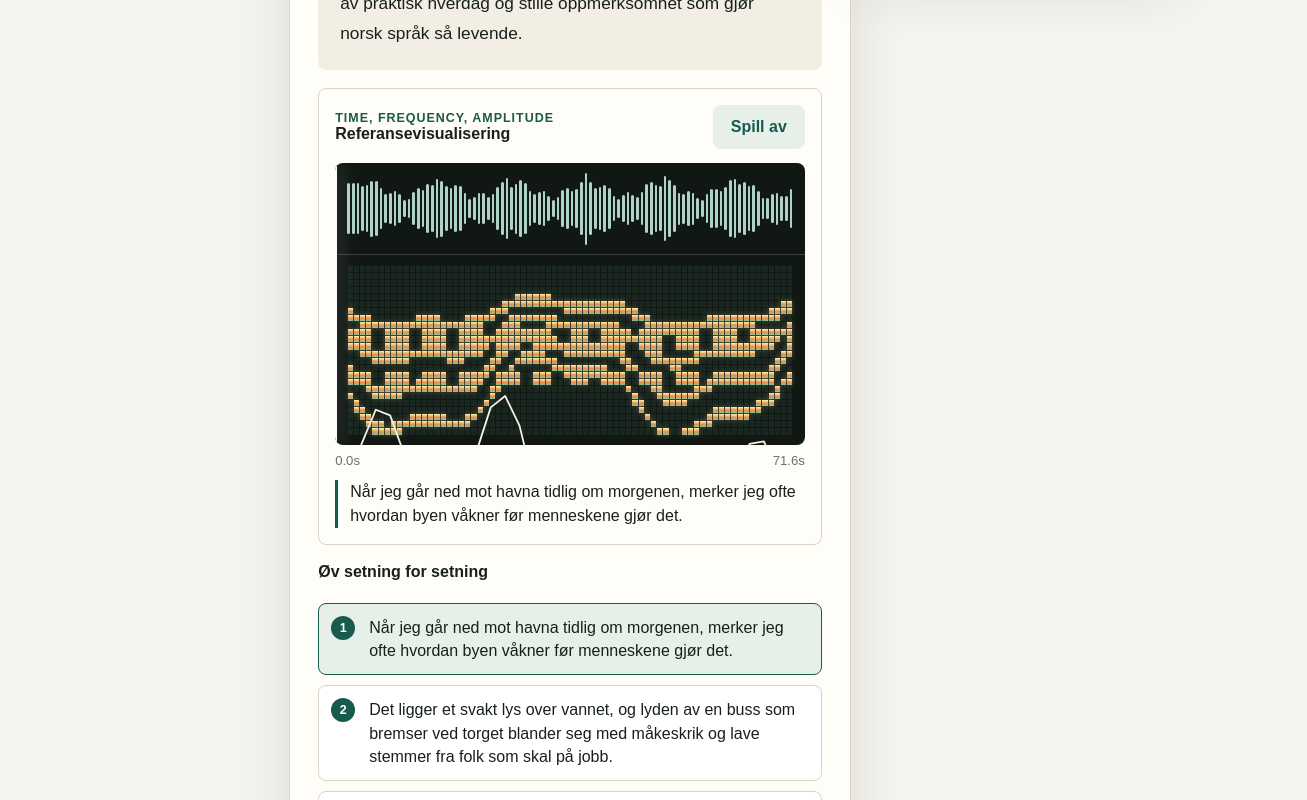
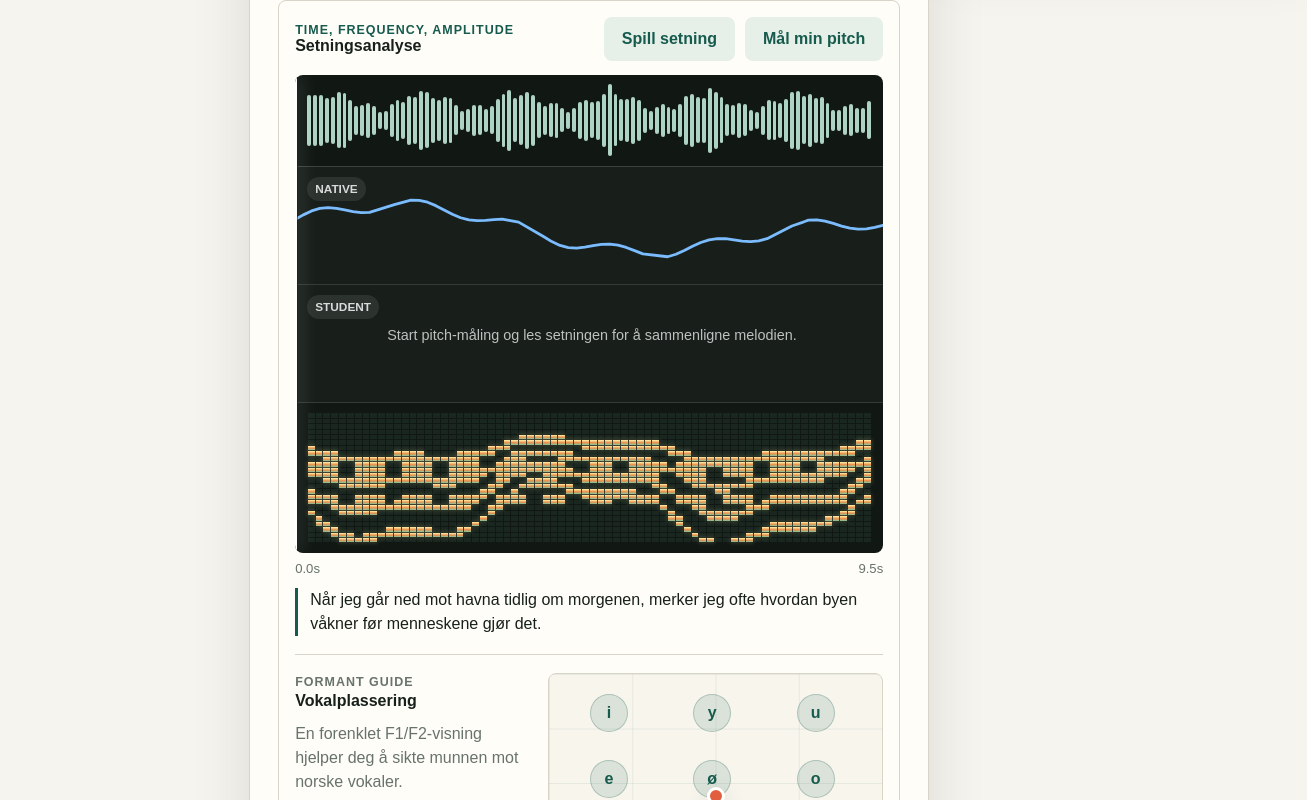
Before and after one commit to KevinGj/NorskCoach, a Next.js app: page / in a window 1280 px wide. Shown: the part 1100-1900 px from the top of the page, 1307 px wide, since content can reach past the window. Built offline with nearby package versions, Linux system fonts and the light colour scheme.

Commit message:
Improve speech analysis visualizer

```diff
--- a/app/globals.css
+++ b/app/globals.css
@@ -45,7 +45,7 @@ nav,
 .heroGrid,
 .appShell {
   margin: 0 auto;
-  max-width: 1180px;
+  max-width: 1540px;
 }
 
 nav {
@@ -76,7 +76,7 @@ nav {
 }
 
 .heroGrid {
-  align-items: end;
+  align-items: flex-end;
   display: grid;
   gap: 28px;
   grid-template-columns: 1.5fr 0.8fr;
@@ -146,10 +146,10 @@ h3 {
 }
 
 .appShell {
-  align-items: start;
+  align-items: flex-start;
   display: grid;
   gap: 18px;
-  grid-template-columns: 170px minmax(0, 1fr) 310px;
+  grid-template-columns: 180px minmax(680px, 1fr) minmax(360px, 460px);
   padding: 28px clamp(18px, 4vw, 56px) 64px;
 }
 
@@ -263,6 +263,7 @@ h3 {
   font-size: 1.08rem;
   line-height: 1.7;
   margin-bottom: 0;
+  max-width: 72ch;
 }
 
 .audioStudy {
@@ -283,6 +284,13 @@ h3 {
 .audioStudyHeader h3,
 .audioStudyHeader p {
   margin-bottom: 0;
+}
+
+.analysisActions {
+  display: flex;
+  flex-wrap: wrap;
+  gap: 10px;
+  justify-content: flex-end;
 }
 
 .linkedTimeline {
@@ -322,10 +330,64 @@ h3 {
   opacity: 0.9;
 }
 
+.pitchLane {
+  background: rgba(255, 255, 255, 0.03);
+  border-bottom: 1px solid rgba(255, 255, 255, 0.12);
+  height: 118px;
+  position: relative;
+}
+
+.pitchLane svg {
+  height: 100%;
+  inset: 0;
+  position: absolute;
+  width: 100%;
+}
+
+.pitchLane polyline {
+  fill: none;
+  stroke-linecap: round;
+  stroke-linejoin: round;
+  stroke-width: 2.8;
+  vector-effect: non-scaling-stroke;
+}
+
+.nativeLane polyline {
+  stroke: #7bbcff;
+}
+
+.studentLane polyline {
+  stroke: #f3c663;
+}
+
+.studentLane p {
+  color: rgba(255, 255, 255, 0.72);
+  font-size: 0.9rem;
+  left: 92px;
+  margin: 0;
+  position: absolute;
+  right: 18px;
+  top: 42px;
+}
+
+.laneLabel {
+  background: rgba(255, 255, 255, 0.09);
+  border-radius: 999px;
+  color: rgba(255, 255, 255, 0.82);
+  font-size: 0.74rem;
+  font-weight: 800;
+  left: 12px;
+  padding: 5px 8px;
+  position: absolute;
+  text-transform: uppercase;
+  top: 10px;
+  z-index: 3;
+}
+
 .spectrogram {
   display: grid;
   grid-template-columns: repeat(72, 1fr);
-  height: 190px;
+  height: 150px;
   padding: 10px 12px;
   position: relative;
 }
@@ -345,22 +407,6 @@ h3 {
   box-shadow: 0 0 5px rgba(255, 244, 173, 0.32);
 }
 
-.pitchTrack {
-  inset: 10px 12px;
-  pointer-events: none;
-  position: absolute;
-  z-index: 3;
-}
-
-.pitchTrack polyline {
-  fill: none;
-  stroke: #f7f2df;
-  stroke-linecap: round;
-  stroke-linejoin: round;
-  stroke-width: 1.8;
-  vector-effect: non-scaling-stroke;
-}
-
 .timeReadout {
   color: var(--muted);
   display: flex;
@@ -375,6 +421,60 @@ h3 {
   line-height: 1.5;
   margin: 12px 0 0;
   padding-left: 12px;
+}
+
+.vowelChart {
+  border-top: 1px solid var(--line);
+  display: grid;
+  gap: 18px;
+  grid-template-columns: minmax(180px, 0.7fr) minmax(260px, 1fr);
+  margin-top: 18px;
+  padding-top: 18px;
+}
+
+.vowelChart p {
+  color: var(--muted);
+  line-height: 1.5;
+  margin-bottom: 0;
+}
+
+.vowelGrid {
+  background:
+    linear-gradient(rgba(22, 91, 77, 0.08) 1px, transparent 1px),
+    linear-gradient(90deg, rgba(22, 91, 77, 0.08) 1px, transparent 1px),
+    #f8f5ed;
+  background-size: 25% 25%;
+  border: 1px solid var(--line);
+  border-radius: 8px;
+  min-height: 220px;
+  position: relative;
+}
+
+.vowelTarget {
+  align-items: center;
+  background: rgba(22, 91, 77, 0.12);
+  border: 1px solid rgba(22, 91, 77, 0.25);
+  border-radius: 999px;
+  color: var(--accent);
+  display: inline-flex;
+  font-weight: 800;
+  height: 38px;
+  justify-content: center;
+  position: absolute;
+  transform: translate(-50%, -50%);
+  width: 38px;
+}
+
+.vowelDot {
+  background: var(--accent-2);
+  border: 3px solid white;
+  border-radius: 999px;
+  box-shadow: 0 10px 24px rgba(24, 32, 28, 0.2);
+  height: 18px;
+  position: absolute;
+  transform: translate(-50%, -50%);
+  transition: left 120ms ease, top 120ms ease;
+  width: 18px;
 }
 
 .sentencePractice {
@@ -566,6 +666,10 @@ textarea:focus {
     border-left: 0;
     border-top: 3px solid var(--line);
   }
+
+  .vowelChart {
+    grid-template-columns: 1fr;
+  }
 }
 
 @media (max-width: 640px) {
@@ -588,6 +692,10 @@ textarea:focus {
     display: grid;
   }
 
+  .analysisActions {
+    display: grid;
+  }
+
   .practiceHeader {
     display: grid;
   }
--- a/app/page.tsx
+++ b/app/page.tsx
@@ -52,6 +52,8 @@ type VoiceOption = {
   name: string;
   label: string;
 };
+
+type PitchPoint = number | null;
 
 declare global {
   interface Window {
@@ -183,6 +185,61 @@ function segmentAtTime(time: number) {
   return referenceSegments.find((segment) => time >= segment.start && time <= segment.end) ?? referenceSegments[0];
 }
 
+function makeNativePitch(sentenceIndex: number, count = 72): PitchPoint[] {
+  return Array.from({ length: count }, (_, index) => {
+    const progress = index / (count - 1);
+    const unvoicedGate = Math.sin(progress * Math.PI * (9 + sentenceIndex)) < -0.72;
+    if (unvoicedGate && index % 3 !== 0) return null;
+    const phraseFall = progress * 20;
+    const melody = Math.sin(progress * Math.PI * (2.6 + sentenceIndex * 0.12)) * 16;
+    const syllableLift = Math.sin(progress * Math.PI * (12 + sentenceIndex)) * 5;
+    return Math.max(18, Math.min(82, 45 - melody + phraseFall - syllableLift));
+  });
+}
+
+function pointsToPolyline(points: PitchPoint[]) {
+  return points
+    .map((point, index) => {
+      if (point === null) return "";
+      return `${(index / Math.max(1, points.length - 1)) * 100},${point}`;
+    })
+    .filter(Boolean)
+    .join(" ");
+}
+
+function detectPitch(buffer: Float32Array, sampleRate: number) {
+  const rms = Math.sqrt(buffer.reduce((sum, sample) => sum + sample * sample, 0) / buffer.length);
+  if (rms < 0.018) return null;
+
+  let bestOffset = -1;
+  let bestCorrelation = 0;
+  const minOffset = Math.floor(sampleRate / 420);
+  const maxOffset = Math.floor(sampleRate / 75);
+
+  for (let offset = minOffset; offset <= maxOffset; offset += 1) {
+    let correlation = 0;
+    for (let index = 0; index < buffer.length - offset; index += 1) {
+      correlation += buffer[index] * buffer[index + offset];
+    }
+    if (correlation > bestCorrelation) {
+      bestCorrelation = correlation;
+      bestOffset = offset;
+    }
+  }
+
+  if (bestOffset < 0 || bestCorrelation < 0.01) return null;
+  return sampleRate / bestOffset;
+}
+
+function normalizePitchToLane(pitch: number | null, samples: number[]) {
+  if (!pitch) return null;
+  const voiced = samples.length ? samples : [110, 220];
+  const min = Math.min(...voiced);
+  const max = Math.max(...voiced);
+  const range = Math.max(1, max - min);
+  return Math.max(18, Math.min(82, 82 - ((pitch - min) / range) * 64));
+}
+
 function ScoreBar({ label, value }: { label: string; value: number }) {
   return (
     <div className="scoreBar">
@@ -201,16 +258,24 @@ function AudioStudyPanel({
   currentTime,
   duration,
   activeSentence,
+  sentenceIndex,
+  studentPitch,
+  isStudentListening,
   isPlaying,
   onScrub,
-  onPlayToggle
+  onPlayToggle,
+  onToggleStudent
 }: {
   currentTime: number;
   duration: number;
   activeSentence: string;
+  sentenceIndex: number;
+  studentPitch: PitchPoint[];
+  isStudentListening: boolean;
   isPlaying: boolean;
   onScrub: (time: number) => void;
   onPlayToggle: () => void;
+  onToggleStudent: () => void;
 }) {
   const timelineRef = useRef<HTMLDivElement | null>(null);
   const playheadPercent = Math.min(100, Math.max(0, (currentTime / duration) * 100));
@@ -231,11 +296,13 @@ function AudioStudyPanel({
       return harmonic || (formant && syllable);
     })
   );
-  const pitchPoints = Array.from({ length: 32 }, (_, index) => {
-    const x = (index / 31) * 100;
-    const y = 54 - Math.sin(index * 0.72) * 18 - Math.sin(index * 0.21) * 9;
-    return `${x},${Math.max(18, Math.min(78, y))}`;
-  }).join(" ");
+  const nativePitch = makeNativePitch(sentenceIndex);
+  const nativePolyline = pointsToPolyline(nativePitch);
+  const studentPolyline = pointsToPolyline(studentPitch);
+  const voicedStudent = studentPitch.filter((point): point is number => point !== null);
+  const latestStudent = voicedStudent.at(-1);
+  const vowelX = latestStudent ? Math.max(12, Math.min(88, 100 - latestStudent)) : 50;
+  const vowelY = latestStudent ? Math.max(14, Math.min(84, 28 + Math.sin(latestStudent / 11) * 22)) : 56;
 
   const scrubFromPointer = (clientX: number) => {
     const rect = timelineRef.current?.getBoundingClientRect();
@@ -249,11 +316,16 @@ function AudioStudyPanel({
       <div className="audioStudyHeader">
         <div>
           <p className="eyebrow">Time, frequency, amplitude</p>
-          <h3>Referansevisualisering</h3>
+          <h3>Setningsanalyse</h3>
         </div>
-        <button className="secondary" onClick={onPlayToggle}>
-          {isPlaying ? "Pause" : "Spill av"}
-        </button>
+        <div className="analysisActions">
+          <button className="secondary" onClick={onPlayToggle}>
+            {isPlaying ? "Pause" : "Spill setning"}
+          </button>
+          <button className={isStudentListening ? "recording" : "secondary"} onClick={onToggleStudent}>
+            {isStudentListening ? "Stopp pitch" : "Mål min pitch"}
+          </button>
+        </div>
       </div>
 
       <div
@@ -268,12 +340,28 @@ function AudioStudyPanel({
         }}
       >
         <div className="playhead" style={{ left: `${playheadPercent}%` }} />
-        <div className="waveform" aria-label="Waveform">
+        <div className="waveform" aria-label="Waveform for valgt setning">
           {columns.map((height, index) => (
             <span key={index} style={{ height: `${height}%` }} />
           ))}
         </div>
-        <div className="spectrogram" aria-label="Spectrogram">
+        <div className="pitchLane nativeLane" aria-label="Native pitch track">
+          <span className="laneLabel">Native</span>
+          <svg viewBox="0 0 100 100" preserveAspectRatio="none" aria-hidden="true">
+            <polyline points={nativePolyline} />
+          </svg>
+        </div>
+        <div className="pitchLane studentLane" aria-label="Student pitch track">
+          <span className="laneLabel">Student</span>
+          {studentPolyline ? (
+            <svg viewBox="0 0 100 100" preserveAspectRatio="none" aria-hidden="true">
+              <polyline points={studentPolyline} />
+            </svg>
+          ) : (
+            <p>Start pitch-måling og les setningen for å sammenligne melodien.</p>
+          )}
+        </div>
+        <div className="spectrogram" aria-label="Learner-friendly spectrogram">
           {spectralColumns.map((column, index) => (
             <div className="spectralColumn" key={index}>
               {column.map((active, freqIndex) => (
@@ -281,9 +369,6 @@ function AudioStudyPanel({
               ))}
             </div>
           ))}
-          <svg className="pitchTrack" viewBox="0 0 100 100" preserveAspectRatio="none" aria-hidden="true">
-            <polyline points={pitchPoints} />
-          </svg>
         </div>
       </div>
 
@@ -292,6 +377,21 @@ function AudioStudyPanel({
         <span>{duration.toFixed(1)}s</span>
       </div>
       <p className="activeSentence">{activeSentence}</p>
+      <div className="vowelChart">
+        <div>
+          <p className="eyebrow">Formant guide</p>
+          <h3>Vokalplassering</h3>
+          <p>En forenklet F1/F2-visning hjelper deg å sikte munnen mot norske vokaler.</p>
+        </div>
+        <div className="vowelGrid" aria-label="Forenklet vokalkart">
+          {["i", "y", "u", "e", "ø", "o", "æ", "a", "å"].map((vowel, index) => (
+            <span className="vowelTarget" key={vowel} style={{ left: `${18 + (index % 3) * 31}%`, top: `${18 + Math.floor(index / 3) * 30}%` }}>
+              {vowel}
+            </span>
+          ))}
+          <span className="vowelDot" style={{ left: `${vowelX}%`, top: `${vowelY}%` }} />
+        </div>
+      </div>
     </div>
   );
 }
@@ -303,6 +403,8 @@ export default function Home() {
   const [referenceTime, setReferenceTime] = useState(0);
   const [isAudioPlaying, setIsAudioPlaying] = useState(false);
   const [isSpeechLoading, setIsSpeechLoading] = useState(false);
+  const [studentPitch, setStudentPitch] = useState<PitchPoint[]>([]);
+  const [isStudentListening, setIsStudentListening] = useState(false);
   const [transcript, setTranscript] = useState("");
   const [feedback, setFeedback] = useState<CoachFeedback | null>(null);
   const [profile, setProfile] = useState<LearnerProfile>(emptyProfile);
@@ -312,10 +414,18 @@ export default function Home() {
   const recognitionRef = useRef<SpeechRecognition | null>(null);
   const audioRef = useRef<HTMLAudioElement | null>(null);
   const audioUrlRef = useRef<string | null>(null);
+  const micContextRef = useRef<AudioContext | null>(null);
+  const micStreamRef = useRef<MediaStream | null>(null);
+  const micIntervalRef = useRef<number | null>(null);
   const playbackOffsetRef = useRef(0);
 
   const stage = stages[stageIndex];
-  const activeReferenceSegment = segmentAtTime(referenceTime);
+  const selectedSegment = referenceSegments[selectedSentence] ?? referenceSegments[0];
+  const selectedSentenceDuration = selectedSegment.end - selectedSegment.start;
+  const selectedSentenceTime = Math.min(
+    selectedSentenceDuration,
+    Math.max(0, referenceTime - selectedSegment.start)
+  );
   const prompt = useMemo(() => {
     if (stage.id === "reference") return referenceSegments[selectedSentence]?.sentence ?? referenceParagraph;
     if (stage.id === "shadowing") return shadowingLines[entries.length % shadowingLines.length];
@@ -352,6 +462,9 @@ export default function Home() {
     return () => {
       audioRef.current?.pause();
       if (audioUrlRef.current) URL.revokeObjectURL(audioUrlRef.current);
+      micStreamRef.current?.getTracks().forEach((track) => track.stop());
+      if (micIntervalRef.current) window.clearInterval(micIntervalRef.current);
+      void micContextRef.current?.close();
     };
   }, []);
 
@@ -359,6 +472,56 @@ export default function Home() {
     audioRef.current?.pause();
     window.speechSynthesis?.cancel();
     setIsAudioPlaying(false);
+  };
+
+  const stopStudentPitch = () => {
+    if (micIntervalRef.current) {
+      window.clearInterval(micIntervalRef.current);
+      micIntervalRef.current = null;
+    }
+    micStreamRef.current?.getTracks().forEach((track) => track.stop());
+    micStreamRef.current = null;
+    void micContextRef.current?.close();
+    micContextRef.current = null;
+    setIsStudentListening(false);
+  };
+
+  const toggleStudentPitch = async () => {
+    if (isStudentListening) {
+      stopStudentPitch();
+      return;
+    }
+
+    if (!navigator.mediaDevices?.getUserMedia) return;
+
+    let stream: MediaStream;
+    try {
+      stream = await navigator.mediaDevices.getUserMedia({ audio: true });
+    } catch {
+      setIsStudentListening(false);
+      return;
+    }
+    const context = new AudioContext();
+    const source = context.createMediaStreamSource(stream);
+    const analyser = context.createAnalyser();
+    analyser.fftSize = 2048;
+    source.connect(analyser);
+    const buffer = new Float32Array(analyser.fftSize);
+    const voicedSamples: number[] = [];
+
+    setStudentPitch([]);
+    setIsStudentListening(true);
+    micStreamRef.current = stream;
+    micContextRef.current = context;
+    micIntervalRef.current = window.setInterval(() => {
+      analyser.getFloatTimeDomainData(buffer);
+      const pitch = detectPitch(buffer, context.sampleRate);
+      if (pitch) voicedSamples.push(pitch);
+      setStudentPitch((current) => {
+        const normalized = normalizePitchToLane(pitch, voicedSamples);
+        return [...current.slice(-90), normalized];
+      });
+    }, 90);
   };
 
   const fallbackSpeech = (text: string, rate: number, offset: number, trackReference: boolean) => {
@@ -410,7 +573,10 @@ export default function Home() {
       audio.onended = () => setIsAudioPlaying(false);
       audio.ontimeupdate = () => {
         if (trackReference) {
-          setReferenceTime(Math.min(referenceDuration, playbackOffsetRef.current + audio.currentTime));
+          const nextTime = Math.min(referenceDuration, playbackOffsetRef.current + audio.currentTime);
+          setReferenceTime(nextTime);
+          const segment = segmentAtTime(nextTime);
+          setSelectedSentence(Math.max(0, referenceSegments.indexOf(segment)));
         }
       };
       await audio.play();
@@ -422,32 +588,38 @@ export default function Home() {
     }
   };
 
-  const playReference = () => {
+  const playFullReference = () => {
     if (isAudioPlaying) {
       stopAudio();
       return;
     }
-    const segment = segmentAtTime(referenceTime);
-    const startIndex = Math.max(0, referenceSegments.indexOf(segment));
-    const text = referenceSegments.slice(startIndex).map((item) => item.sentence).join(" ");
-    setSelectedSentence(startIndex);
-    void playGoogleSpeech(text, 0.92, segment.start, true);
+    setSelectedSentence(0);
+    setReferenceTime(0);
+    void playGoogleSpeech(referenceParagraph, 0.92, 0, true);
+  };
+
+  const playSelectedSentence = () => {
+    if (isAudioPlaying) {
+      stopAudio();
+      return;
+    }
+    setReferenceTime(selectedSegment.start);
+    setStudentPitch([]);
+    void playGoogleSpeech(selectedSegment.sentence, 0.9, selectedSegment.start, true);
   };
 
   const scrubReference = (time: number) => {
-    setReferenceTime(time);
-    playbackOffsetRef.current = time;
-    const segment = segmentAtTime(time);
-    const startIndex = Math.max(0, referenceSegments.indexOf(segment));
-    setSelectedSentence(startIndex);
+    const globalTime = selectedSegment.start + Math.min(selectedSentenceDuration, Math.max(0, time));
+    setReferenceTime(globalTime);
+    playbackOffsetRef.current = globalTime;
     if (isAudioPlaying) {
-      void playGoogleSpeech(referenceSegments.slice(startIndex).map((item) => item.sentence).join(" "), 0.92, segment.start, true);
+      void playGoogleSpeech(selectedSegment.sentence, 0.9, selectedSegment.start, true);
     }
   };
 
   const speak = () => {
     if (stage.id === "reference") {
-      playReference();
+      playFullReference();
       return;
     }
     void playGoogleSpeech(prompt, stage.id === "shadowing" ? 0.9 : 0.96);
@@ -508,6 +680,7 @@ export default function Home() {
     setTranscript("");
     setFeedback(null);
     stopAudio();
+    stopStudentPitch();
   };
 
   const finishSession = () => {
@@ -592,12 +765,16 @@ export default function Home() {
                 <p>{referenceParagraph}</p>
               </div>
               <AudioStudyPanel
-                currentTime={referenceTime}
-                duration={referenceDuration}
-                activeSentence={activeReferenceSegment.sentence}
+                currentTime={selectedSentenceTime}
+                duration={selectedSentenceDuration}
+                activeSentence={selectedSegment.sentence}
+                sentenceIndex={selectedSentence}
+                studentPitch={studentPitch}
+                isStudentListening={isStudentListening}
                 isPlaying={isAudioPlaying}
                 onScrub={scrubReference}
-                onPlayToggle={playReference}
+                onPlayToggle={playSelectedSentence}
+                onToggleStudent={() => void toggleStudentPitch()}
               />
               <div className="sentencePractice">
                 <h3>Øv setning for setning</h3>
@@ -606,8 +783,11 @@ export default function Home() {
                     className={index === selectedSentence ? "sentence active" : "sentence"}
                     key={segment.sentence}
                     onClick={() => {
+                      stopAudio();
+                      stopStudentPitch();
                       setSelectedSentence(index);
                       setReferenceTime(segment.start);
+                      setStudentPitch([]);
                       void playGoogleSpeech(segment.sentence, 0.88, segment.start, true);
                     }}
                   >
```
